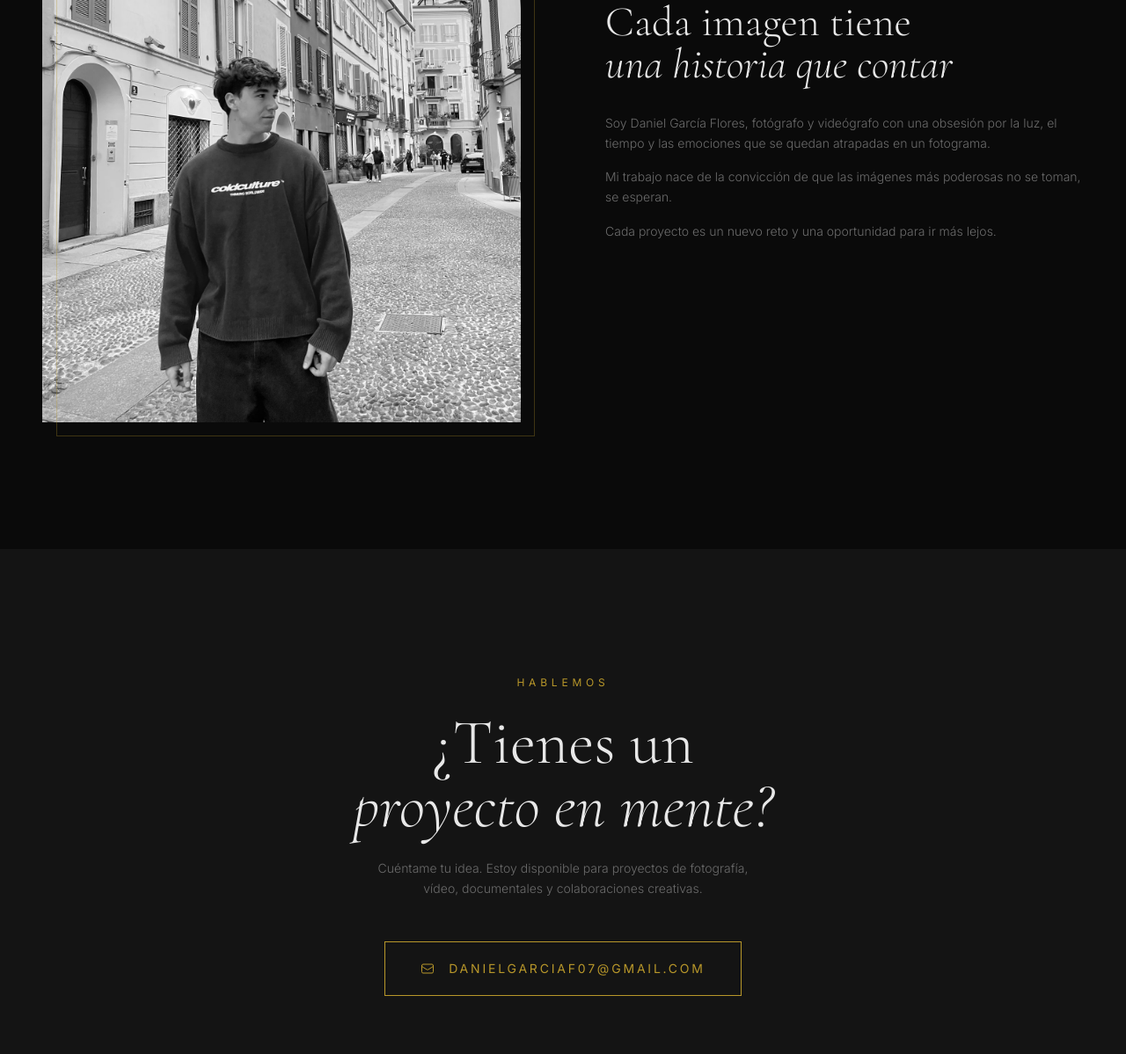
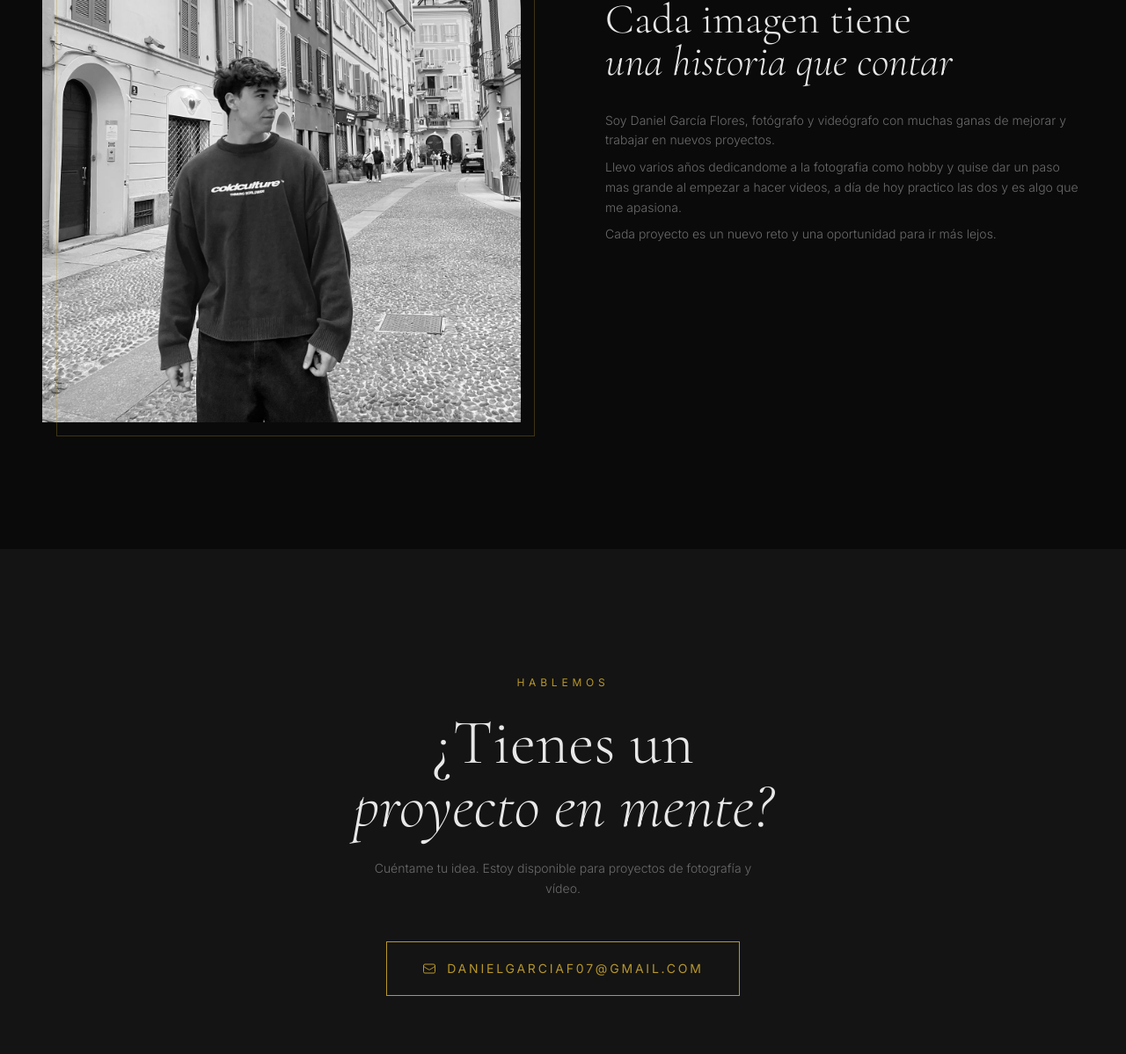
Before and after one commit to danielgfloress/danielgfloress.github.io, a plain HTML site: page index.html in a window 1280 px wide. Shown: the part 7380-8578 px from the top of the page at 88% size. Drawn offline with nearby package versions, Linux system fonts and the light colour scheme.

Commit message:
ajustes de boton y texto

```diff
--- a/css/styles.css
+++ b/css/styles.css
@@ -246,6 +246,12 @@ html {
 ::-webkit-scrollbar-track { background: #0A0A0A; }
 ::-webkit-scrollbar-thumb { background: #B8972A; border-radius: 2px; }
 
+/* ── Botón email contacto ── */
+.email-btn {
+  transition: background-color 0.4s ease, color 0.4s ease;
+  /* Sin transition-all: evita que letter-spacing o font-size se animen en hover */
+}
+
 /* ── Reduced motion ── */
 @media (prefers-reduced-motion: reduce) {
   .shutter-char,
@@ -259,3 +265,16 @@ html {
     transition: none;
   }
 }
+
+@media (max-width: 640px) {
+  #contacto a[href^="mailto"] {
+    display: flex;
+    width: fit-content;
+    max-width: calc(100vw - 48px);
+    margin-left: auto;
+    margin-right: auto;
+    font-size: 9px;
+    letter-spacing: 0.08em;
+    transition: background-color 0.4s ease, color 0.4s ease;
+  }
+}
--- a/index.html
+++ b/index.html
@@ -104,7 +104,8 @@
         <!-- Parallax background image -->
         <div id="hero-bg" class="absolute inset-0 scale-110">
             <!-- Reemplaza esta imagen con tu foto hero -->
-            <img src="media/foto/optimized/DSC00153.webp" alt="Hero background" class="w-full h-full object-cover opacity-30" />
+            <img src="media/foto/optimized/DSC00153.webp" alt="Hero background"
+                class="w-full h-full object-cover opacity-30" />
             <div class="absolute inset-0 bg-gradient-to-b from-base/60 via-base/30 to-base"></div>
         </div>
 
@@ -264,13 +265,6 @@
 
         </div>
 
-        <!--
-      FOTOS RESTANTES (no mostradas en el grid):
-      DSC00099, DSC00131-2, DSC00184, DSC00191, DSC00214,
-      DSC00636, DSC00681, DSC00825, DSC00895, DSC00897
-      → Puedes ampliar el grid añadiendo más filas o crear una segunda sección.
-    -->
-
     </section>
 
     <section class="py-24 md:py-36 px-6 md:px-12 max-w-7xl mx-auto">
@@ -285,7 +279,8 @@
         <div class="video-grid">
 
 
-            <div class="video-item gallery-item" data-category="Vídeo" data-vimeo="https://player.vimeo.com/video/1204546498?badge=0&amp;autopause=0&amp;player_id=0&amp;app_id=58479&amp;autoplay=1">
+            <div class="video-item gallery-item" data-category="Vídeo"
+                data-vimeo="https://player.vimeo.com/video/1204546498?badge=0&amp;autopause=0&amp;player_id=0&amp;app_id=58479&amp;autoplay=1">
 
                 <div style="padding:177.78% 0 0 0;position:relative;"><iframe
                         src="https://player.vimeo.com/video/1204546498?badge=0&amp;autopause=0&amp;player_id=0&amp;app_id=58479"
@@ -303,7 +298,8 @@
                 </div>
             </div>
 
-            <div class="video-item gallery-item" data-category="Vídeo" data-vimeo="https://player.vimeo.com/video/1204542813?badge=0&amp;autopause=0&amp;player_id=0&amp;app_id=58479&amp;autoplay=1">
+            <div class="video-item gallery-item" data-category="Vídeo"
+                data-vimeo="https://player.vimeo.com/video/1204542813?badge=0&amp;autopause=0&amp;player_id=0&amp;app_id=58479&amp;autoplay=1">
 
                 <div style="padding:177.78% 0 0 0;position:relative;"><iframe
                         src="https://player.vimeo.com/video/1204542813?badge=0&amp;autopause=0&amp;player_id=0&amp;app_id=58479"
@@ -397,14 +393,14 @@
                     Cada imagen tiene<br />
                     <em>una historia que contar</em>
                 </h2>
-                <div class="space-y-4 text-text-muted leading-relaxed font-light text-sm">
+                <div class="space-y-2 text-text-muted leading-relaxed font-light text-sm">
                     <p>
-                        Soy Daniel García Flores, fotógrafo y videógrafo con una obsesión por la luz,
-                        el tiempo y las emociones que se quedan atrapadas en un fotograma.
+                        Soy Daniel García Flores, fotógrafo y videógrafo con muchas ganas de mejorar y trabajar en
+                        nuevos proyectos.
                     </p>
                     <p>
-                        Mi trabajo nace de la convicción de que las imágenes más poderosas no se toman,
-                        se esperan.
+                        Llevo varios años dedicandome a la fotografia como hobby y quise dar un paso mas grande al empezar a hacer videos,
+                        a día de hoy practico las dos y es algo que me apasiona.
                     </p>
                     <p>
                         Cada proyecto es un
@@ -429,21 +425,23 @@
                     ¿Tienes un<br /><em>proyecto en mente?</em>
                 </h2>
                 <p class="text-text-muted font-light text-sm leading-relaxed max-w-md mx-auto mb-12">
-                    Cuéntame tu idea. Estoy disponible para proyectos de fotografía, vídeo,
-                    documentales y colaboraciones creativas.
+                    Cuéntame tu idea. Estoy disponible para proyectos de fotografía y vídeo.
                 </p>
             </div>
 
             <div class="reveal-up opacity-0">
                 <!-- Email CTA -->
+                <div class="inline-block max-w-full px-4 sm:px-0">
                     <a href="mailto:danielgarciaf07@gmail.com"
-                    class="group inline-flex items-center gap-4 border border-gold text-gold px-10 py-5 hover:bg-gold hover:text-base transition-all duration-400 text-sm tracking-[0.2em] uppercase mb-16">
-                    <svg class="w-4 h-4" fill="none" stroke="currentColor" viewBox="0 0 24 24" stroke-width="1.5">
+                        class="email-btn group inline-flex items-center gap-3 border border-gold text-gold px-8 py-4 sm:px-10 sm:py-5 hover:bg-gold hover:text-base text-[14px] sm:text-sm tracking-[0.1em] sm:tracking-[0.2em] uppercase mb-16">
+                        <svg class="w-3 h-3 sm:w-4 sm:h-4 shrink-0" fill="none" stroke="currentColor"
+                            viewBox="0 0 24 24" stroke-width="1.5">
                             <path stroke-linecap="round" stroke-linejoin="round"
                                 d="M21.75 6.75v10.5a2.25 2.25 0 01-2.25 2.25h-15a2.25 2.25 0 01-2.25-2.25V6.75m19.5 0A2.25 2.25 0 0019.5 4.5h-15a2.25 2.25 0 00-2.25 2.25m19.5 0v.243a2.25 2.25 0 01-1.07 1.916l-7.5 4.615a2.25 2.25 0 01-2.36 0L3.32 8.91a2.25 2.25 0 01-1.07-1.916V6.75" />
                         </svg>
                         danielgarciaf07@gmail.com
                     </a>
+                </div>
 
                 <!-- Redes sociales -->
                 <div class="flex items-center justify-center gap-8">
```
Lines whose indentation alone changed are shown as unchanged.
